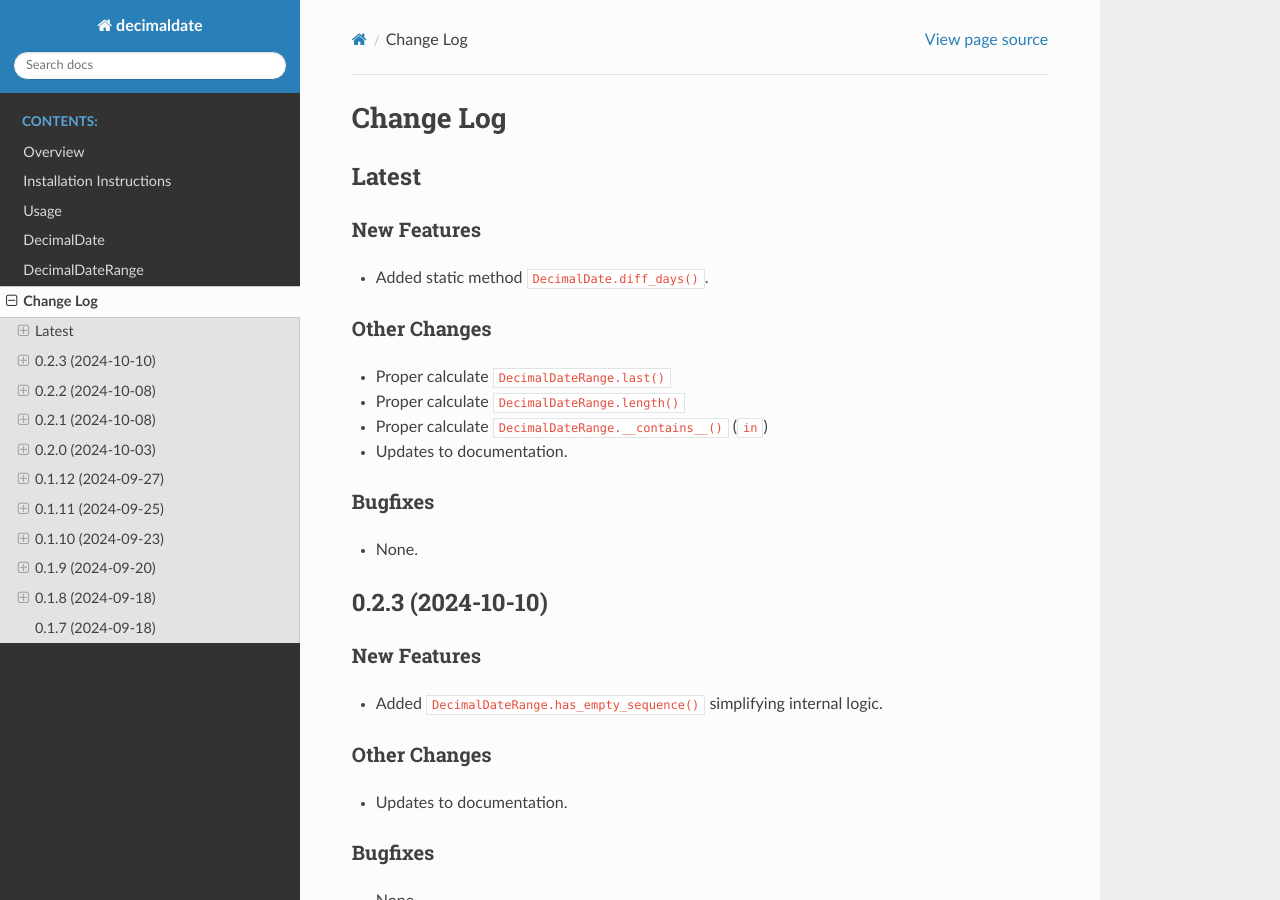
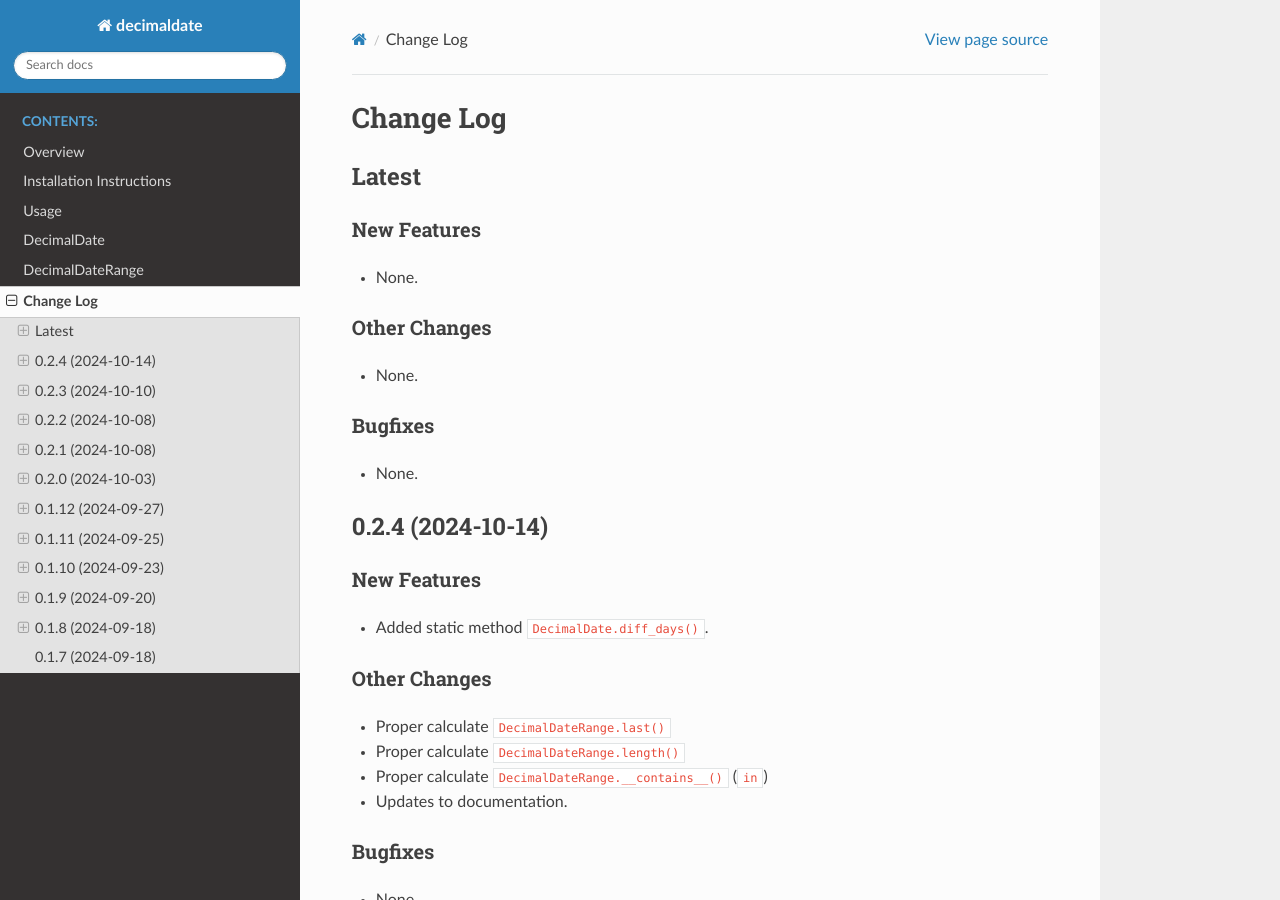
Before and after one commit to TorbenJakobsen/decimaldate, a Sphinx documentation site: the page built from docs/source/changelog.rst, in a window 1280 px wide and 900 px high. Built offline with Sphinx 7.4.7 and the Read the Docs theme 3.1.0, drawn with Linux system fonts in a browser that asks for light colours.

Commit message:
bump version to v0.2.4

```diff
--- a/README.rst
+++ b/README.rst
@@ -43,9 +43,9 @@
    :alt: Using black formatter
    :target: https://github.com/psf/black
 
-.. |commits-since| image:: https://img.shields.io/github/commits-since/TorbenJakobsen/decimaldate/v0.2.3.svg
+.. |commits-since| image:: https://img.shields.io/github/commits-since/TorbenJakobsen/decimaldate/v0.2.4.svg
    :alt: Commits since latest release
-   :target: https://github.com/TorbenJakobsen/decimaldate/compare/v0.2.3...main
+   :target: https://github.com/TorbenJakobsen/decimaldate/compare/v0.2.4...main
 
 .. |license| image:: https://img.shields.io/badge/License-BSD%203--Clause-blue.svg
    :alt: BSD 3 Clause
--- a/README_pypi.rst
+++ b/README_pypi.rst
@@ -27,9 +27,9 @@ A Python class to handle decimal dates on the form ``yyyymmdd``.
    :alt: Using black formatter
    :target: https://github.com/psf/black
 
-.. |commits-since| image:: https://img.shields.io/github/commits-since/TorbenJakobsen/decimaldate/v0.2.3.svg
+.. |commits-since| image:: https://img.shields.io/github/commits-since/TorbenJakobsen/decimaldate/v0.2.4.svg
    :alt: Commits since latest release
-   :target: https://github.com/TorbenJakobsen/decimaldate/compare/v0.2.3...main
+   :target: https://github.com/TorbenJakobsen/decimaldate/compare/v0.2.4...main
 
 .. |license| image:: https://img.shields.io/badge/License-BSD%203--Clause-blue.svg
    :alt: BSD 3-Clause
--- a/docs/source/changelog.rst
+++ b/docs/source/changelog.rst
@@ -5,6 +5,25 @@
 ==========
   Latest
 ==========
+
+New Features
+------------
+
+* None.
+
+Other Changes
+-------------
+
+* None.
+
+Bugfixes
+--------
+
+* None.
+
+======================
+  0.2.4 (2024-10-14)
+======================
 
 New Features
 ------------
--- a/docs/source/index.rst
+++ b/docs/source/index.rst
@@ -26,9 +26,9 @@
    :alt: Using black formatter
    :target: https://github.com/psf/black
 
-.. |commits-since| image:: https://img.shields.io/github/commits-since/TorbenJakobsen/decimaldate/v0.2.3.svg
+.. |commits-since| image:: https://img.shields.io/github/commits-since/TorbenJakobsen/decimaldate/v0.2.4.svg
    :alt: Commits since latest release
-   :target: https://github.com/TorbenJakobsen/decimaldate/compare/v0.2.3...main
+   :target: https://github.com/TorbenJakobsen/decimaldate/compare/v0.2.4...main
 
 .. |license| image:: https://img.shields.io/badge/License-BSD%203--Clause-blue.svg
    :alt: BSD 3 Clause
--- a/pyproject.toml
+++ b/pyproject.toml
@@ -1,6 +1,6 @@
 [project]
 name = "decimaldate"
-version = "0.2.3"
+version = "0.2.4"
 description = "A decimal date utility to handle integer dates on the form `yyyymmdd`."
 authors = [
     { name = "Torben Jakobsen", email = "torben.jakobsen@icloud.com" }
```
